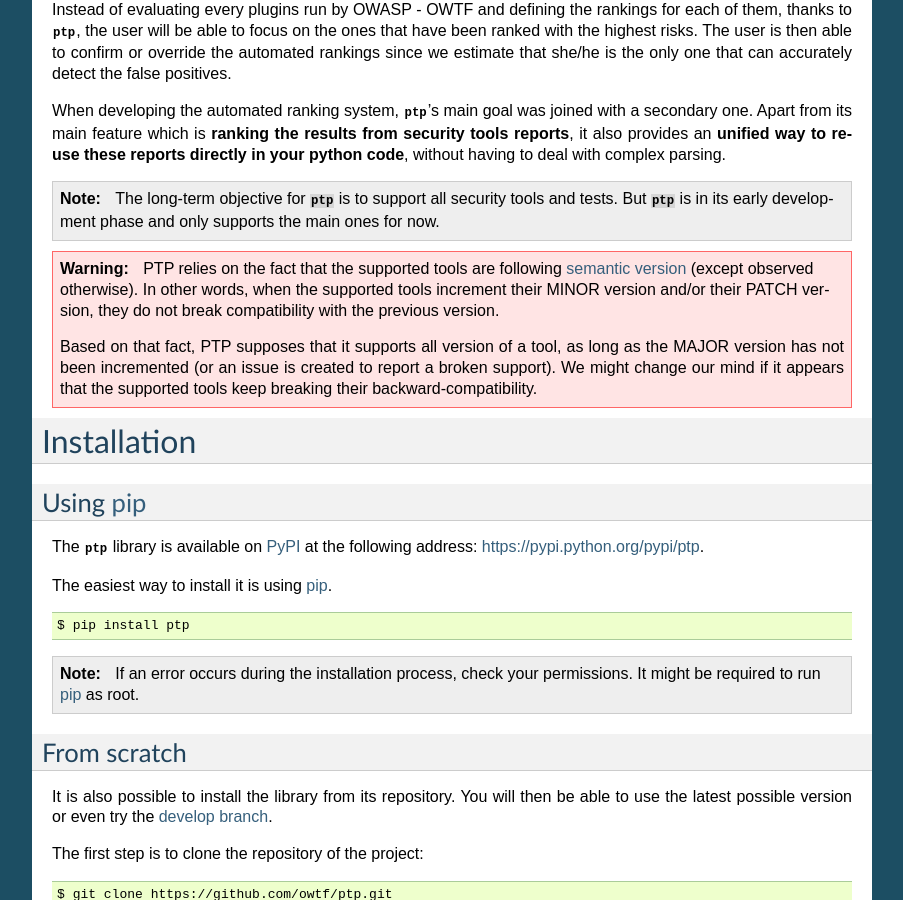
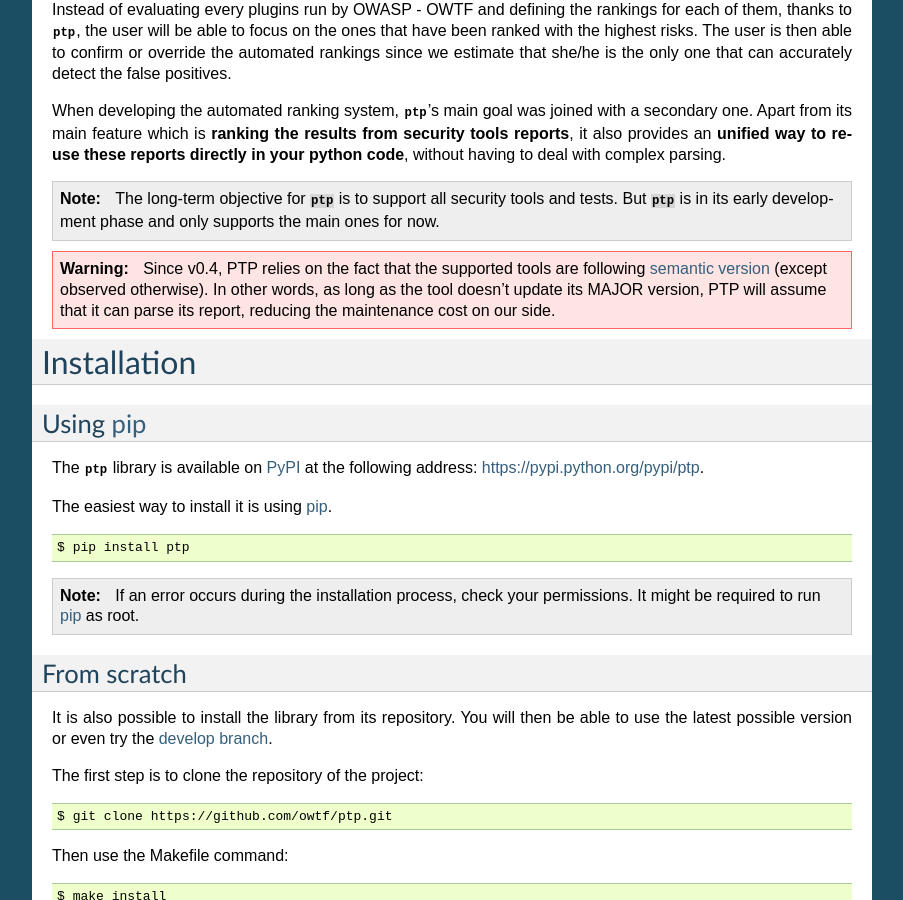
Before and after one commit to owtf/ptp, a Sphinx documentation site: the page built from docs/source/gettingstarted.rst, in a window 1280 px wide and 900 px high, scrolled down 520 px. Shown: the whole window, without its empty margins (198-1101 px from the left). Built offline with Sphinx 7.4.7, drawn with Linux system fonts in a browser that asks for light colours.

Commit message:
[doc] Updated warning about MINOR/PATCH support.

```diff
--- a/docs/source/gettingstarted.rst
+++ b/docs/source/gettingstarted.rst
@@ -52,13 +52,9 @@
 
 .. warning::
 
-    PTP relies on the fact that the supported tools are following `semantic version <http://semver.org/>`_ (except
-    observed otherwise). In other words, when the supported tools increment their MINOR version and/or their PATCH
-    version, they do not break compatibility with the previous version.
-
-    Based on that fact, PTP supposes that it supports all version of a tool, as long as the MAJOR version has not been
-    incremented (or an issue is created to report a broken support). We might change our mind if it appears that the
-    supported tools keep breaking their backward-compatibility.
+    Since v0.4, PTP relies on the fact that the supported tools are following `semantic version <http://semver.org/>`_
+    (except observed otherwise). In other words, as long as the tool doesn't update its MAJOR version, PTP will assume
+    that it can parse its report, reducing the maintenance cost on our side.
 
 ============
 Installation
```
Also changed, not shown: README.rst (+3 -5 lines).
